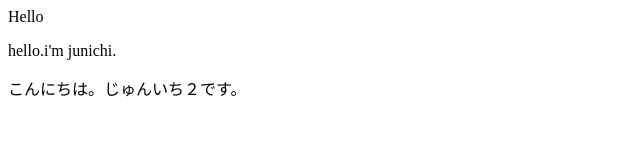
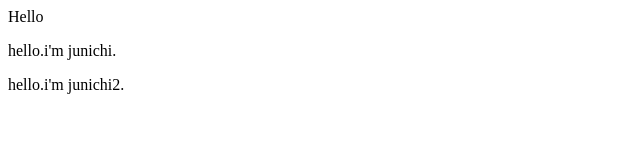
Before and after one commit to joytasnet/joytas2Project, a plain HTML site: page index.html in a window 1280 px wide. Shown: the whole page, without its empty margins (0-640 px from the left). Drawn offline with Linux system fonts and the light colour scheme.

Commit message:
再度修正しました。

```diff
--- a/index.html
+++ b/index.html
@@ -7,6 +7,6 @@
 	<body>
 		<p>Hello</p>
 		<p>hello.i'm junichi.</p>
-		<p>こんにちは。じゅんいち２です。</p>
+		<p>hello.i'm junichi2.</p>
 	</body>
 </html>
```
